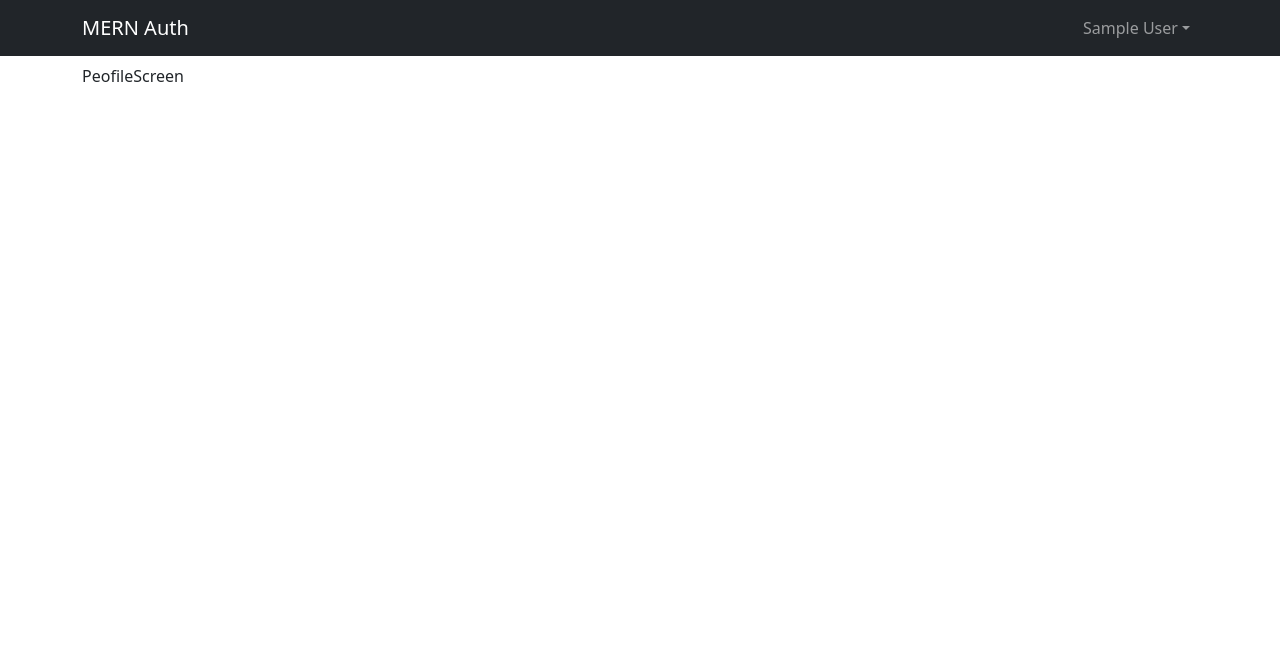
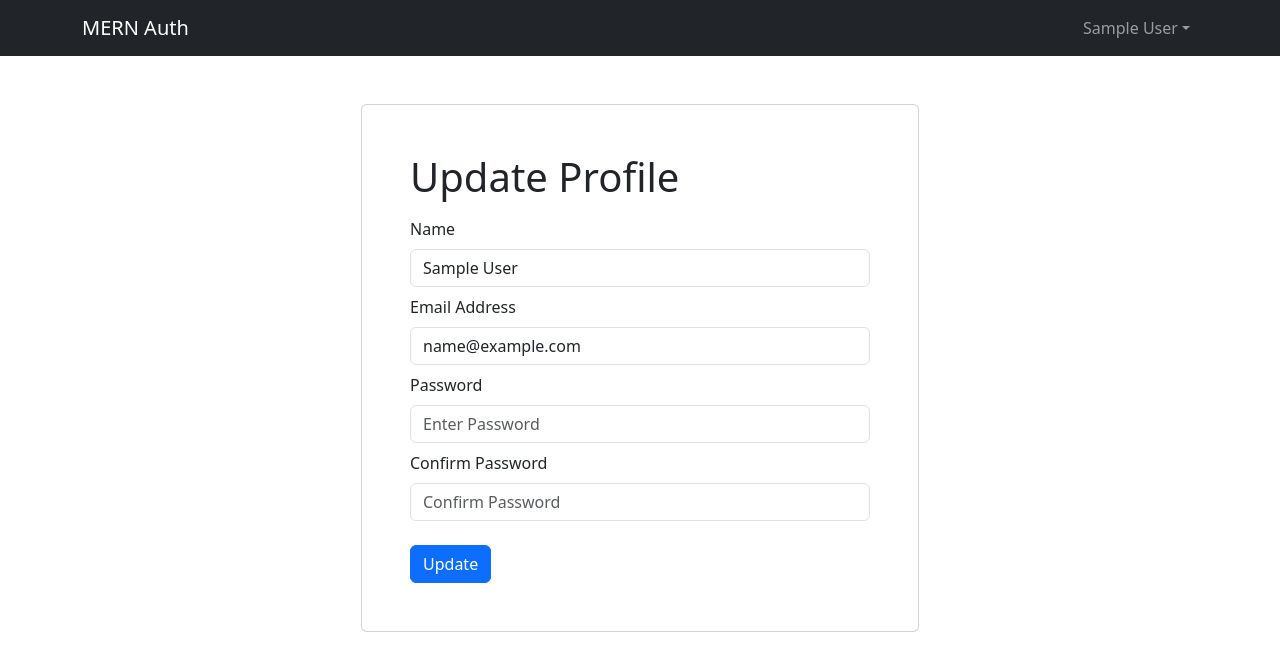
Before and after one commit to snehilchhabria/MERN-Authentication, a React (Vite) app in the folder frontend/: page /profile in a window 1280 px wide. Shown: the top 670 px of the page. Built offline with nearby package versions, Linux system fonts and the light colour scheme; sample sign-in values are in the browser's storage.

Commit message:
ProfileScreen

```diff
--- a/frontend/src/main.jsx
+++ b/frontend/src/main.jsx
@@ -10,7 +10,8 @@ import store from './store.js';
 import{ Provider } from 'react-redux';
 import App from './App.jsx'
 import 'bootstrap/dist/css/bootstrap.min.css';
-import './index.css'
+import './index.css';
+import PrivateRoute from './components/PrivateRoute.jsx';
 import HomeScreen from './screens/HomeScreen.jsx';
 import LoginScreen from './screens/LoginScreen.jsx'
 import RegisterScreen from './screens/RegisterScreen.jsx'
@@ -22,7 +23,10 @@ const router = createBrowserRouter(
       <Route index={true} path='/' element={<HomeScreen />} />
       <Route path='/login' element={<LoginScreen />} />
       <Route path='/register' element={<RegisterScreen />} />
-      <Route path='/profile' element={<ProfileScreen />} />
+      {/* Private Routes */}
+      <Route path='' element={<PrivateRoute />}>
+        <Route path='/profile' element={<ProfileScreen />} />
+      </Route>
     </Route>
 )
 )
--- a/frontend/src/screens/ProfileScreen.jsx
+++ b/frontend/src/screens/ProfileScreen.jsx
@@ -1,9 +1,91 @@
+import { useState, useEffect } from "react";
+import { Link, useNavigate } from 'react-router-dom';
+import { useDispatch, useSelector} from 'react-redux';
+import { Form, Button } from 'react-bootstrap';
+import FormContainer from '../components/FormContainer';
+import { toast } from "react-toastify";
+import Loader from '../components/Loader';
+import { setCredentials } from "../slices/authSlice";
+
 import React from 'react'
 
-const PeofileScreen = () => {
+const ProfileScreen = () => {
+    const [name, setName] = useState('');
+    const [email, setEmail] = useState('');
+    const [password, setPassword] = useState('');
+    const [confirmPassword, setConfirmPassword] = useState('');
+
+
+    const navigate = useNavigate();
+    const dispatch = useDispatch();
+
+    const { userInfo } = useSelector((state) => state.auth);
+
+    useEffect(() => {
+      setName(userInfo.name);
+      setEmail(userInfo.email);
+    },[userInfo.setName, userInfo.setEmail]);
+
+    const submitHandler = async(e) => {
+        e.preventDefault();
+        if(password !== confirmPassword) {
+            toast.error('Passwords do not match')
+         } else {
+            console.log('submit');
+         }
+    }
+
   return (
-    <div>PeofileScreen</div>
+    <FormContainer>
+        <h1>Update Profile</h1>
+
+        <Form onSubmit={submitHandler}>
+            <Form.Group className="my-2" controlId="name">
+                <Form.Label>Name</Form.Label>
+                <Form.Control
+                type="text"
+                placeholder="Enter Name"
+                value={name}
+                onChange={ (e) => setName(e.target.value) }
+                ></Form.Control>
+            </Form.Group>
+
+            <Form.Group className="my-2" controlId="email">
+                <Form.Label>Email Address</Form.Label>
+                <Form.Control
+                type="email"
+                placeholder="Enter mail"
+                value={email}
+                onChange={ (e) => setEmail(e.target.value) }
+                ></Form.Control>
+            </Form.Group>
+
+            <Form.Group className="my-2" controlId="password">
+                <Form.Label>Password</Form.Label>
+                <Form.Control
+                type="password"
+                placeholder="Enter Password"
+                value={password}
+                onChange={ (e) => setPassword(e.target.value) }
+                ></Form.Control>
+            </Form.Group>
+
+            <Form.Group className="my-2" controlId="confirmPassword">
+                <Form.Label>Confirm Password</Form.Label>
+                <Form.Control
+                type="password"
+                placeholder="Confirm Password"
+                value={confirmPassword}
+                onChange={ (e) => setConfirmPassword(e.target.value) }
+                ></Form.Control>
+            </Form.Group>
+
+            <Button type='submit' variant="primary" className="mt-3">
+               Update
+            </Button>
+        </Form>
+    </FormContainer>
   )
 }
 
-export default PeofileScreen
+export default ProfileScreen;
```
